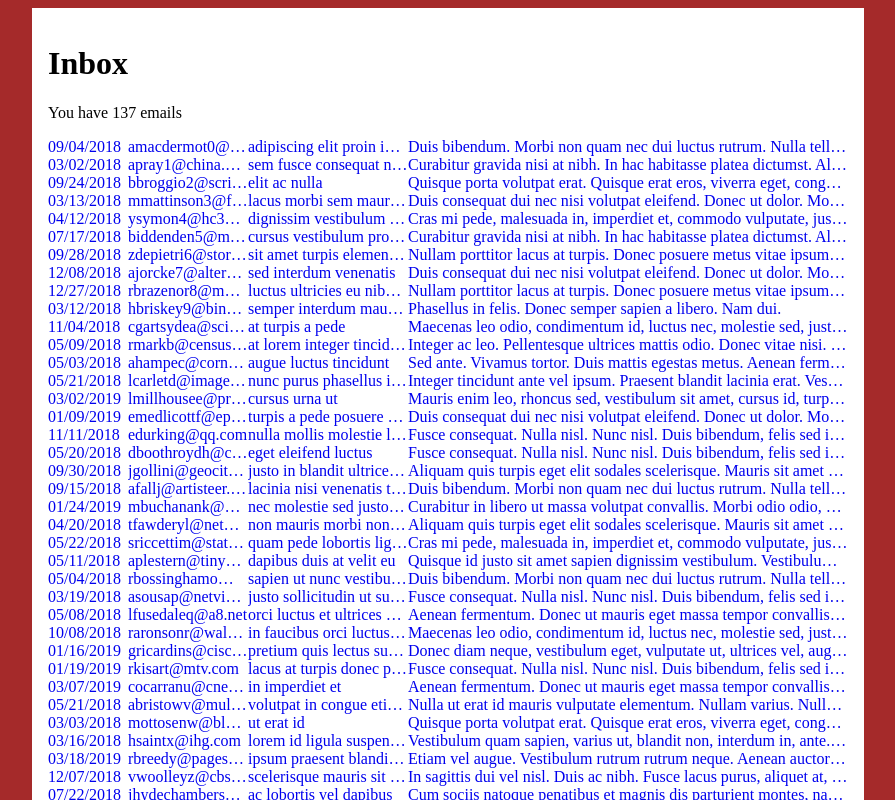
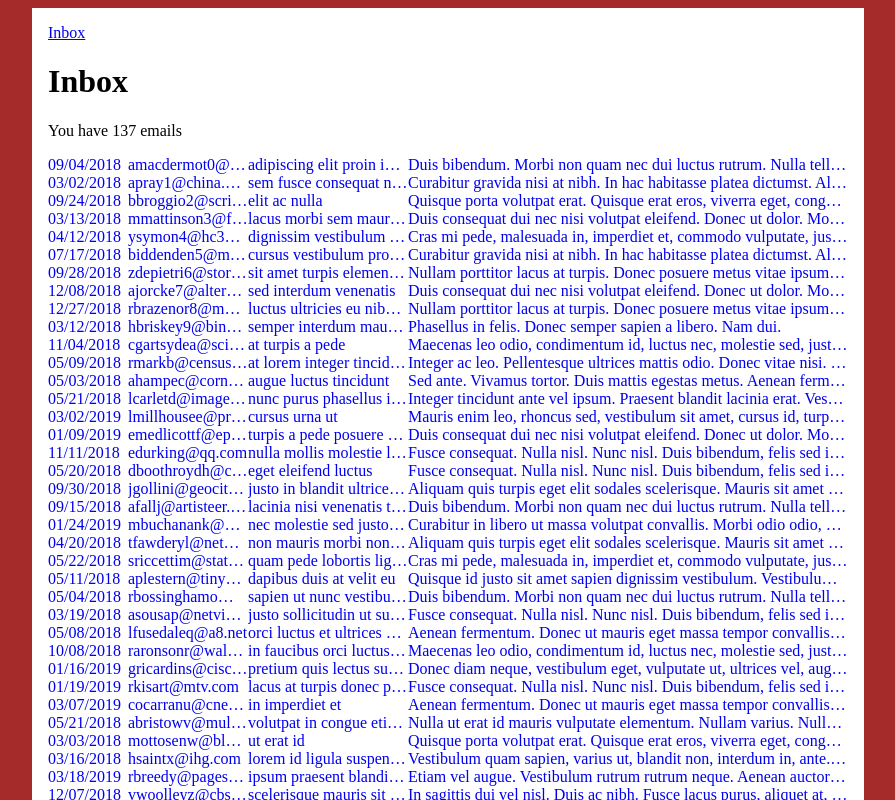
Before and after one commit to daedalus1215/react-email, a React (Vite) app: page / in a window 1280 px wide. Shown: the top 800 px of the page, without its empty margins (192-1087 px from the left). Built offline with nearby package versions, Linux system fonts and the light colour scheme.

Commit message:
Created a return to inbox button.

```diff
--- a/components/App.js
+++ b/components/App.js
@@ -5,6 +5,7 @@
 import './styles.css';
 
 import EMAILS from '../MOCK_DATA.json'
+import Nav from './Inbox/Nav/Nav';
 
 
 export default class App extends Component {
@@ -19,6 +20,7 @@
         return (
             <div id="app-container">
                 <BrowserRouter>
+                    <Nav />
                     <Route exact path="/" component={() => (
                         <Inbox emails={this.state.emails} />
                     )} />
--- /dev/null
+++ b/components/Inbox/Nav/Nav.js
@@ -0,0 +1,10 @@
+import React, { Component } from 'react';
+import { Link } from 'react-router-dom';
+
+export default class Nav extends Component {
+    render() {
+        return <nav>
+            <Link to="/">Inbox</Link>
+        </nav>
+    }
+}
```
Also changed, not shown: 2 other files (tests, documents, lock files or other folders).
